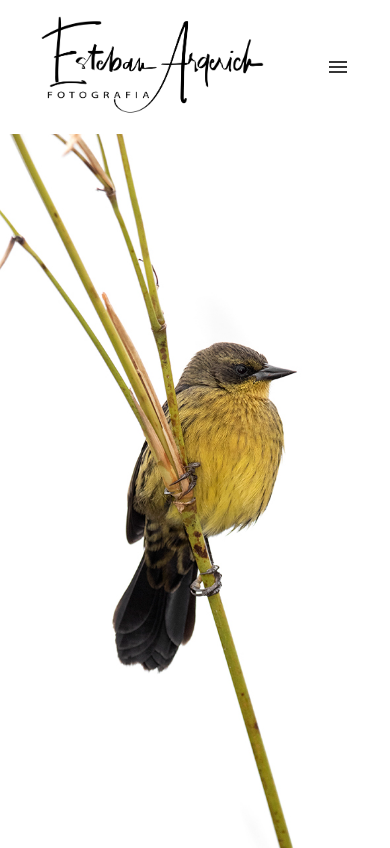
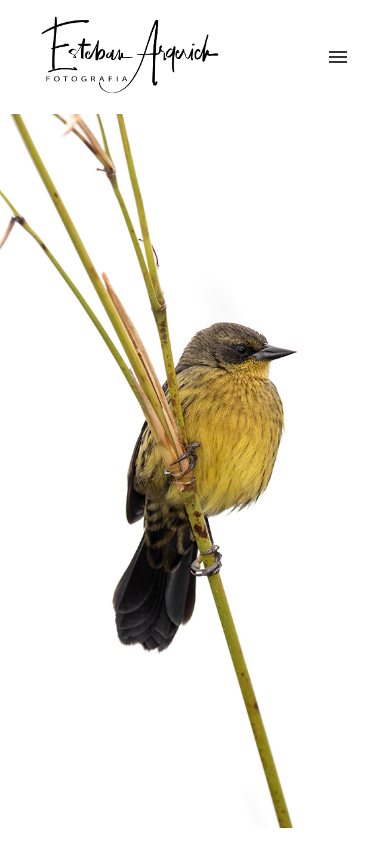
Before and after one commit to Lucas-Argerich/Esteban-Argerich, a React (Create React App) app: page / in a window 390 px wide. Built offline with nearby package versions, Linux system fonts and the light colour scheme.

Commit message:
navbar mobile sizing improvement

```diff
--- a/src/components/navBar/navBar.jsx
+++ b/src/components/navBar/navBar.jsx
@@ -13,7 +13,10 @@ const Header = styled.header`
 `;
 
 const Logo = styled.img`
-  height: 100px;
+  height: 80px;
+  @media (min-width: 769px) {
+    height: 100px;
+  }
 `;
 
 const Nav = styled.nav`
@@ -54,12 +57,13 @@ const Hamburger = styled.div`
 
 const StyledListItem = styled.li`
   font-weight: 700;
-  font-size: 1.2rem;
+  font-size: 1rem;
   text-align: right;
   margin-top: 5px;
 
   @media (min-width: 769px) {
     text-align: left;
+    font-size: 1.2rem;
     margin: 0 25px;
   }
 
@@ -96,7 +100,7 @@ export default function NavBar() {
         <Hamburger onClick={() => setOpen(!open)}>
           <MenuIcon />
         </Hamburger>
-        <Wrapper style={open || lg ? { minWidth: "150px" } : { width: "0" }}>
+        <Wrapper style={open || lg ? { minWidth: "100px" } : { width: "0" }}>
           <StyledListItem>
             <StyledLink to="/"> Home </StyledLink>
           </StyledListItem>
```
